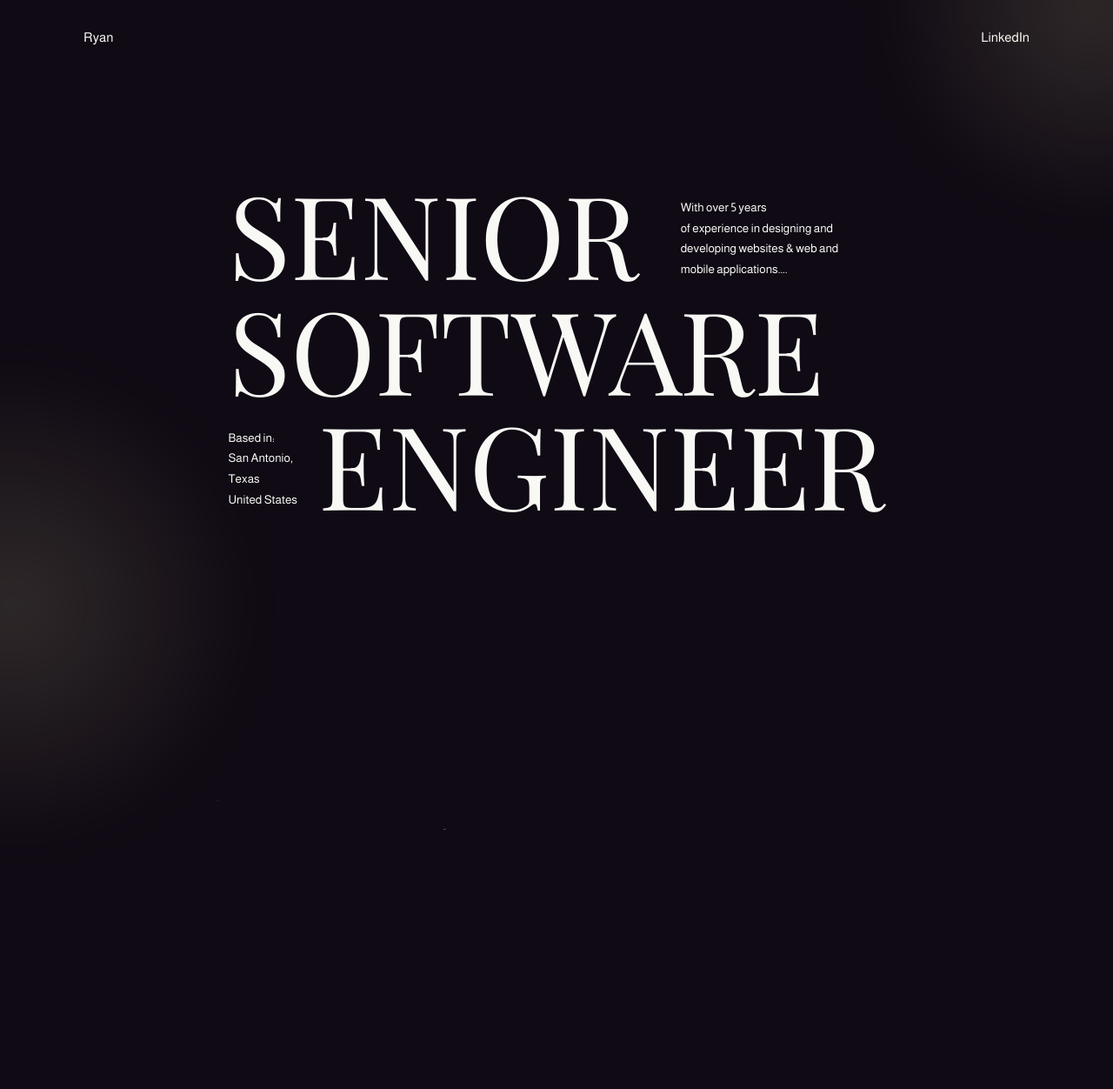
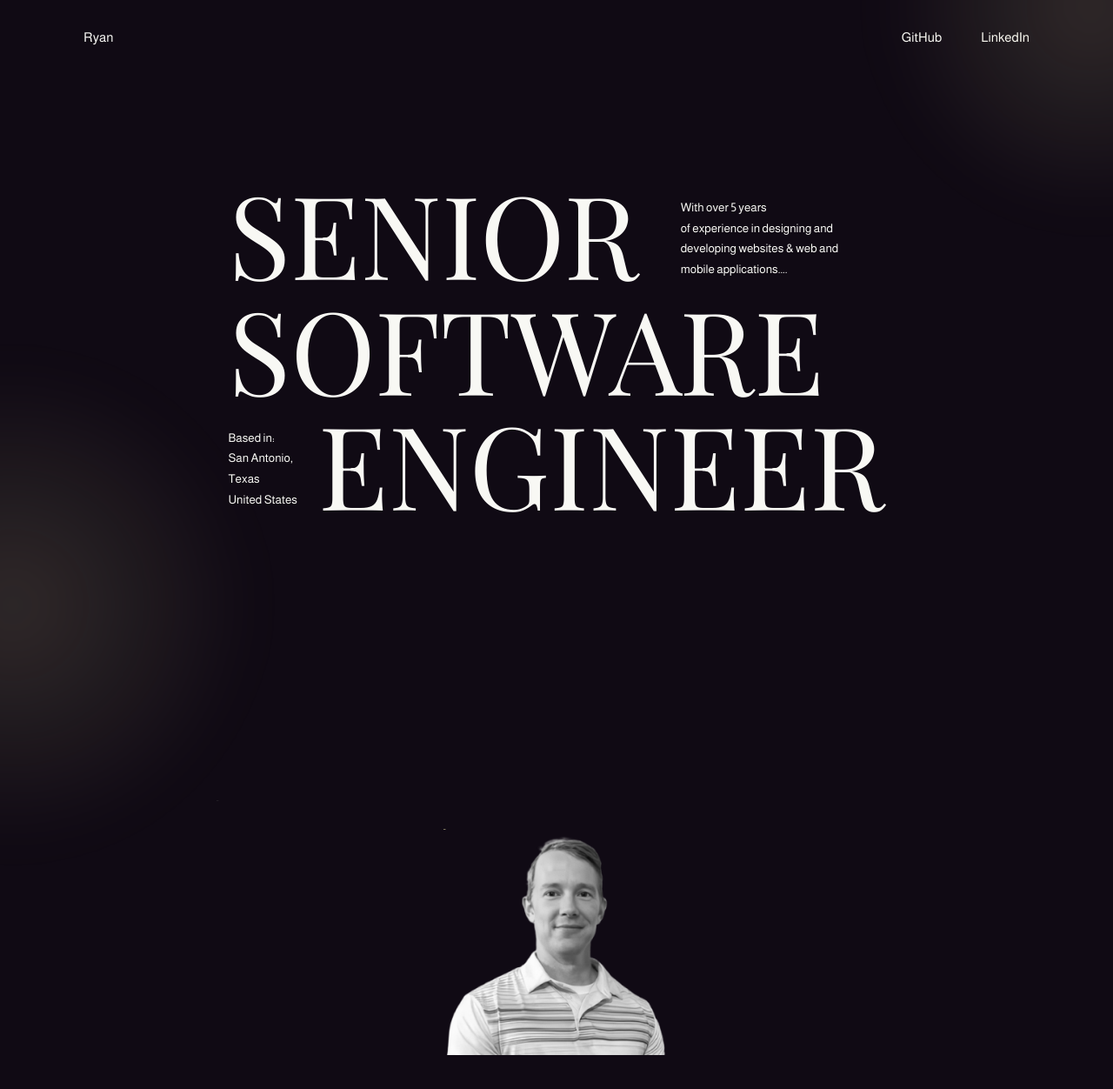
Before and after one commit to RyanMStewart/portfolio, a Next.js app: page / in a window 1280 px wide. Shown: the top 1252 px of the page at 87% size. Built offline with nearby package versions, Linux system fonts and the light colour scheme.

Commit message:
fix issues

```diff
--- a/src/components/elements/Footer.js
+++ b/src/components/elements/Footer.js
@@ -67,12 +67,15 @@ const Footer = () => {
   }, [orientation]);
 
   return (
-    <footer ref={containerRef} className="h-screen flex items-center">
+    <footer
+      ref={containerRef}
+      className="group hover:text-yellow h-screen flex items-center relative"
+    >
+      <div className="hover-effect w-full h-1/2 blur-[150px] z-50" />
       <Link
         href={linkedin}
-        className="group relative w-full h-[32em] flex items-center justify-center overflow-hidden"
+        className=" relative w-full h-[32em] flex items-center justify-center overflow-hidden"
       >
-        <div className="hover-effect w-full h-1/2 blur-[150px] " />
         <svg className="w-full h-full absolute">
           <rect
             ref={rectRef_1}
--- a/src/components/elements/Header.js
+++ b/src/components/elements/Header.js
@@ -5,9 +5,10 @@ import { GLOBAL_CONST } from "@/constance";
 import { useEffect, useRef } from "react";
 
 const Header = () => {
-  const { linkedin } = GLOBAL_CONST;
+  const { linkedin, github } = GLOBAL_CONST;
   const nameRef = useRef(null);
-  const linkRef = useRef(null);
+  const linkRef_1 = useRef(null);
+  const linkRef_2 = useRef(null);
 
   useEffect(() => {
     const tl = gsap.timeline();
@@ -17,8 +18,19 @@ const Header = () => {
       duration: 2,
       stagger: 0.2,
       ease: "back.inOut",
-    }).to(
-      linkRef.current.children,
+    })
+      .to(
+        linkRef_1.current.children,
+        {
+          opacity: 1,
+          duration: 2,
+          stagger: 0.2,
+          ease: "back.inOut",
+        },
+        "<"
+      )
+      .to(
+        linkRef_2.current.children,
         {
           opacity: 1,
           duration: 2,
@@ -34,7 +46,7 @@ const Header = () => {
   }, []);
 
   return (
-    <header className="lg:portrait:em:text-5xl lg:portrait:em:py-6  flex items-center justify-between em:py-8 font-caption em:text-xl absolute left-0 right-0 overflow-hidden">
+    <header className="lg:portrait:em:text-5xl lg:portrait:em:py-6  flex items-center em:py-8 font-caption em:text-xl absolute left-0 right-0 overflow-hidden">
       <div ref={nameRef}>
         {"Ryan".split("").map((l, index) => (
           <span key={index} className="opacity-0">
@@ -42,7 +54,19 @@ const Header = () => {
           </span>
         ))}
       </div>
-      <Link ref={linkRef} href={linkedin} target="_blank">
+      <Link
+        target="_blank"
+        ref={linkRef_1}
+        className="ml-auto em:mr-12"
+        href={github}
+      >
+        {"GitHub".split("").map((l, index) => (
+          <span key={index} className="opacity-0">
+            {l}
+          </span>
+        ))}
+      </Link>
+      <Link target="_blank" href={linkedin} ref={linkRef_2}>
         {"LinkedIn".split("").map((l, index) => (
           <span key={index} className="opacity-0">
             {l}
--- a/src/components/sections/About.js
+++ b/src/components/sections/About.js
@@ -5,7 +5,7 @@ import { GLOBAL_CONST } from "@/constance";
 import { useResize } from "@/hooks";
 
 const About = () => {
-  const maskRef = useRef(null);
+  const avatarRef = useRef(null);
   const nameRef = useRef(null);
   const captionRef = useRef(null);
   const rectRef_1 = useRef(null);
@@ -55,23 +55,21 @@ const About = () => {
         ease: "power1.inOut",
         strokeDashoffset: 0,
       })
-      .to(maskRef.current, {
-        duration: 3,
-        "--mask-rad": 45,
-        "--mask-start": 0,
-        "--mask-end": 100,
-        ease: "power1.inOut",
-      })
       .to(
-        vectorRef.current,
+        avatarRef.current,
         {
-          opacity: 1,
-          scale: 1.1,
-          duration: 3,
-          ease: "power1.inOut",
+          scale: 1,
+          duration: 5,
+          ease: "power1.out",
         },
         "<"
-      );
+      )
+      .to(vectorRef.current, {
+        opacity: 1,
+        scale: 1.1,
+        duration: 3,
+        ease: "power1.inOut",
+      });
 
     tl_2
       .to(captionRef.current, {
@@ -132,23 +130,16 @@ const About = () => {
           className="w-full h-full scale-125 absolute -z-10 object-cover opacity-0"
         />
         <div className="h-[80%] aspect-square overflow-hidden z-index-1 relative">
-          <div
-            ref={maskRef}
-            className="w-full h-full absolute left-0 right-0 bottom-0 top-0 z-10 [--mask-start:50] [--mask-end:50] [--mask-rad:0]"
-            style={{
-              backgroundImage:
-                "linear-gradient(calc(var(--mask-rad) * 1deg), var(--black) calc(var(--mask-start) * 1%), transparent 0, transparent calc(var(--mask-end) * 1%), var(--black) 0)",
-            }}
-          />
           <img
+            ref={avatarRef}
             src="./avatar.png"
             alt="Ryan Stewart"
-            className="w-full h-full object-cover bg-black grayscale"
+            className="w-full h-full object-cover bg-black scale-125"
           />
           <svg className="w-full h-full absolute top-0 left-0 right-0 bottom-0 z-30">
             <rect
               ref={rectRef_2}
-              className="w-full h-full fill-none stroke-[5] stroke-gray"
+              className="w-full h-full fill-none stroke-[5] stroke-yellow"
             />
           </svg>
         </div>
--- a/src/components/sections/Education.js
+++ b/src/components/sections/Education.js
@@ -44,8 +44,8 @@ const Education = () => {
         scrollTrigger: {
           scrub: 1.2,
           trigger: element,
-          start: "-20% center",
-          end: "130% center",
+          start: "-50% center",
+          end: "center center",
         },
       });
 
@@ -57,11 +57,11 @@ const Education = () => {
 
       tl.to(title, {
         opacity: 1,
-        duration: 3,
+        duration: 2,
         ease: "power1.out",
       }).to([date, caption], {
         y: 0,
-        duration: 3,
+        duration: 8,
         stagger: 0.5,
         ease: "power1.out",
       });
--- a/src/components/sections/Experiences.js
+++ b/src/components/sections/Experiences.js
@@ -118,11 +118,11 @@ const Experiences = () => {
             <li
               onClick={onSelectItem.bind(null, id)}
               key={id}
-              className={cn("group flex flex-col relative group", {
+              className={cn("group hover:text-yellow flex flex-col relative", {
                 "em:pt-20": index >= 1,
               })}
             >
-              <div className="hover-effect w-1/2 h-1/4 blur-[100px]" />
+              <div className="hover-effect w-1/2 h-1/4 blur-[70px]" />
               <h3
                 className="em:text-6xl opacity-0 will-change-transform"
                 id="experiencesTitle"
@@ -146,9 +146,7 @@ const Experiences = () => {
                 )}
               >
                 {description.map(({ id, text }) => (
-                  <p className={cn()} key={id}>
-                    {text}
-                  </p>
+                  <p key={id}>{text}</p>
                 ))}
               </div>
             </li>
--- a/src/constance/GLOBAL_CONST.js
+++ b/src/constance/GLOBAL_CONST.js
@@ -1,4 +1,5 @@
 const GLOBAL_CONST = {
+  github: "https://github.com/RyanMStewart",
   linkedin: "https://www.linkedin.com/in/ryan-michael-stewart/",
   description:
     "continually fueling my own growth is what drives me. I've found my sweet spot in team environments, where I channel my natural flair for software development.\nI pour heart and soul into my craft, injecting creativity into every logical problem that comes my way.I'm a software maestro fluent in a symphony of languages,\nbut Swift and Go are the stars of the show. But hey, I'm no one-trick pony! With substantial hands-on experience of over 5 years with React, and Ruby on Rails under my belt,\nI also boast of a Ruby Association Certification which solidifies my prowess in Ruby.",
--- a/src/pages/_app.js
+++ b/src/pages/_app.js
@@ -20,7 +20,7 @@ function App({ Component, pageProps }) {
 
   useEffect(() => {
     const lenis = new Lenis({
-      duration: 3,
+      duration: 6,
       smoothWheel: true,
       easing: (t) => Math.min(1, 1 - Math.pow(1 - t, 4)),
     });
```
Also changed, not shown: public/avatar.png. Lines whose indentation alone changed are shown as unchanged.
